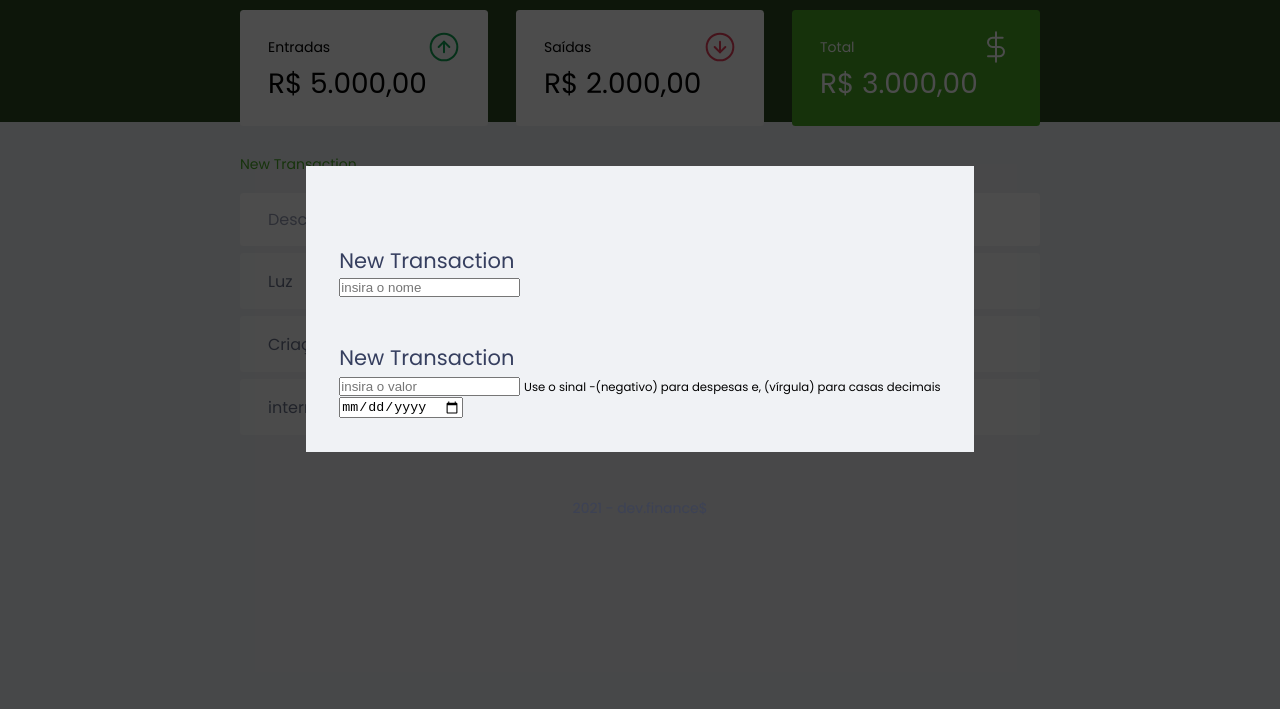
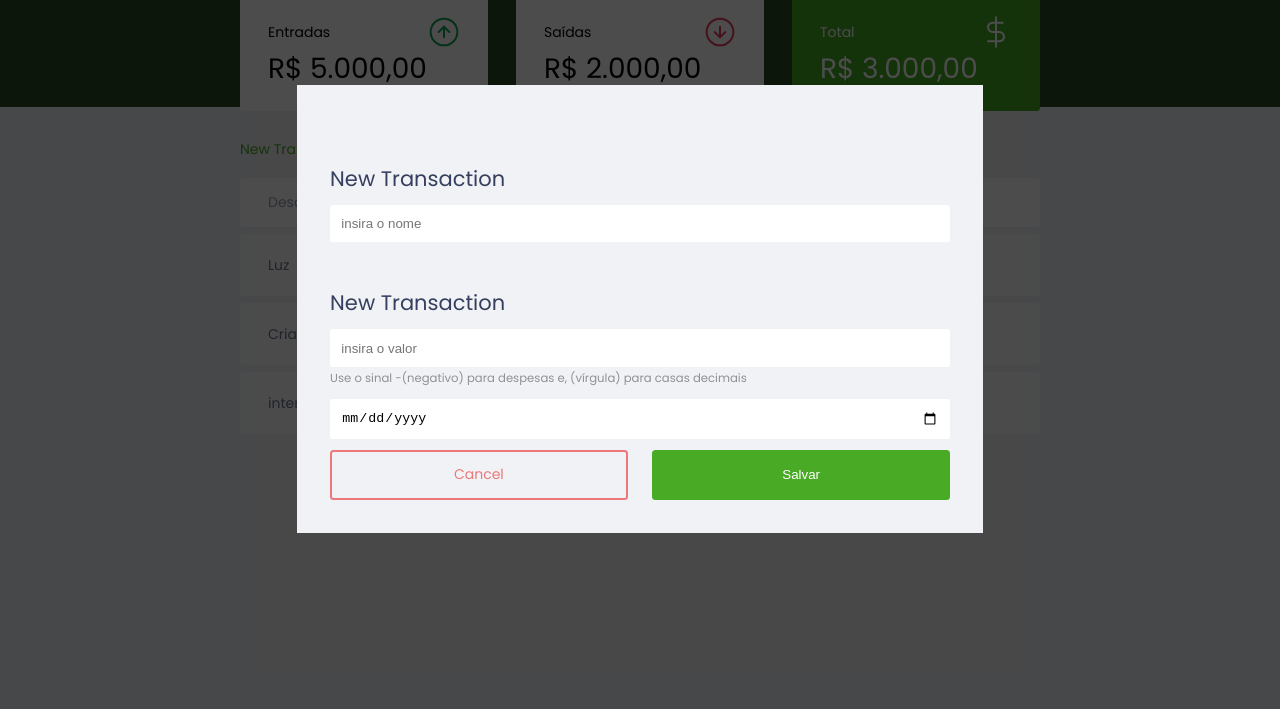
Before and after one commit to TeoNogueira/Maratona_Discovery, a plain HTML site: page index.html in a window 1280 px wide. Shown: the part 91-800 px from the top of the page. Drawn offline with Linux system fonts and the light colour scheme.

Commit message:
finish part_02 maratona_D

```diff
--- a/index.html
+++ b/index.html
@@ -1,4 +1,3 @@
-PAREI EM 1:15:29 INICIO DE CRIAÇÃO DO MODAL
 <!DOCTYPE html>
 <html lang="pt-br">
 
@@ -55,7 +54,10 @@ PAREI EM 1:15:29 INICIO DE CRIAÇÃO DO MODAL
 
             <h2 class="cor sr-only">Transações</h2>
 
-          <a href="#" class="button new">New Transaction</a>
+          <a href="#"
+           class="button new"
+           onclick="Modal.open()"
+            >New Transaction</a>
             <table id="data-table">
 
                 <thead>
@@ -150,7 +152,13 @@ PAREI EM 1:15:29 INICIO DE CRIAÇÃO DO MODAL
              <div class="input-group">
 
                <label for="date" class="sr-only">Descrição</label>
-               <input type="date" id="date" name="date" placeholder="Data">
+               <input type="date" id="date" name="date">
+             </div>
+             <div class="input-group actions">
+            <a onclick="Modal.close()"
+            href="" class="button cancel">Cancel</a>
+            <button>Salvar</button>
+
              </div>
 
 
@@ -180,7 +188,31 @@ PAREI EM 1:15:29 INICIO DE CRIAÇÃO DO MODAL
 
 
 
+<script>
 
+   let Modal = {
+
+        open() {
+//abrir Modal
+//adicionar a classe active ao modal
+    document.querySelector('.modal-overlay')
+    .classList
+    .add('.active')
+
+        },
+
+        close() {
+
+            //fechar Modal
+            //remover a class active no modal
+            document.querySelector('.modal-overlay')
+    .classList
+    .remove('.active')
+   }
+
+    }
+
+</script>
 </body>
 
 </html>
--- a/public/css/style.css
+++ b/public/css/style.css
@@ -1,6 +1,7 @@
 :root {
 
     --dark-blue: #363f5f;
+    --green: #49aa26;
 }
 
 /*  */
@@ -77,7 +78,7 @@ font-weight: normal;
 
 a {
 
-    color: #49aa26;
+    color: var(--green);
     text-decoration: none;
 
 }
@@ -90,10 +91,46 @@ a:hover {
 
 }
 
+button {
+width: 100%;
+height: 50px;
+border: none;
+color: white;
+background: var(--green);
+padding: 0;
+border-radius: 0.25rem;
+
+}
+
+button:hover {
+
+    cursor: pointer;
+    background: #3dd705;
+
+}
+
+
 .button.new {
 
     margin-bottom: .8rem;
     display: inline-block;
+}
+
+.button.cancel {
+ color: #e92929;
+ border: 2px solid #e92929;
+ border-radius: 0.25rem;
+ height: 50px;
+display: flex;
+align-items: center;
+justify-content: center;
+opacity: 0.6;
+}
+
+.button.cancel:hover {
+
+opacity: 1;
+
 }
 
 
@@ -156,7 +193,7 @@ line-height: 3rem;
 /*CARD TOTAL============== */
 
 .card.total {
- background: #49aa26;
+ background: var(--green);
  color: #fff;
 }
 /*tableL============== */
@@ -263,6 +300,7 @@ border-radius:  0 0.25rem 0.25rem 0;
     justify-content: center;
     opacity: 0;
     visibility: hidden;
+    z-index: 999;
 }
 
 .modal {
@@ -270,9 +308,11 @@ border-radius:  0 0.25rem 0.25rem 0;
 background: #f0f2f5;
 padding: 2.4rem;
 position: relative;
+z-index: 1;
 
 
 }
+
 
 .modal-overlay.active {
 opacity: 1;
@@ -281,6 +321,61 @@ visibility: visible;
 
 }
 
+
+
+/*FORM ============== */
+
+#form {
+
+max-width: 500px;
+
+}
+
+#form h2 {
+
+    margin-top: 0;
+}
+
+#form form input {
+
+
+}
+
+input {
+
+    border: none;
+    border-radius: 0.2rem;
+    padding: 0.8rem;
+    width: 100%;
+}
+
+.input-group {
+
+margin-top: 0.8rem;
+
+}
+
+.input-group small {
+
+opacity: 0.4;
+
+}
+
+
+.input-group.actions {
+
+display: flex;
+justify-content: space-between;
+align-items: center;
+
+}
+
+.input-group.actions .button,
+.input-group.actions button {
+width: 48%;
+
+
+}
 
 
 /*FOOTER ============== */
```
Also changed, not shown: notepad_Mentor.txt.
